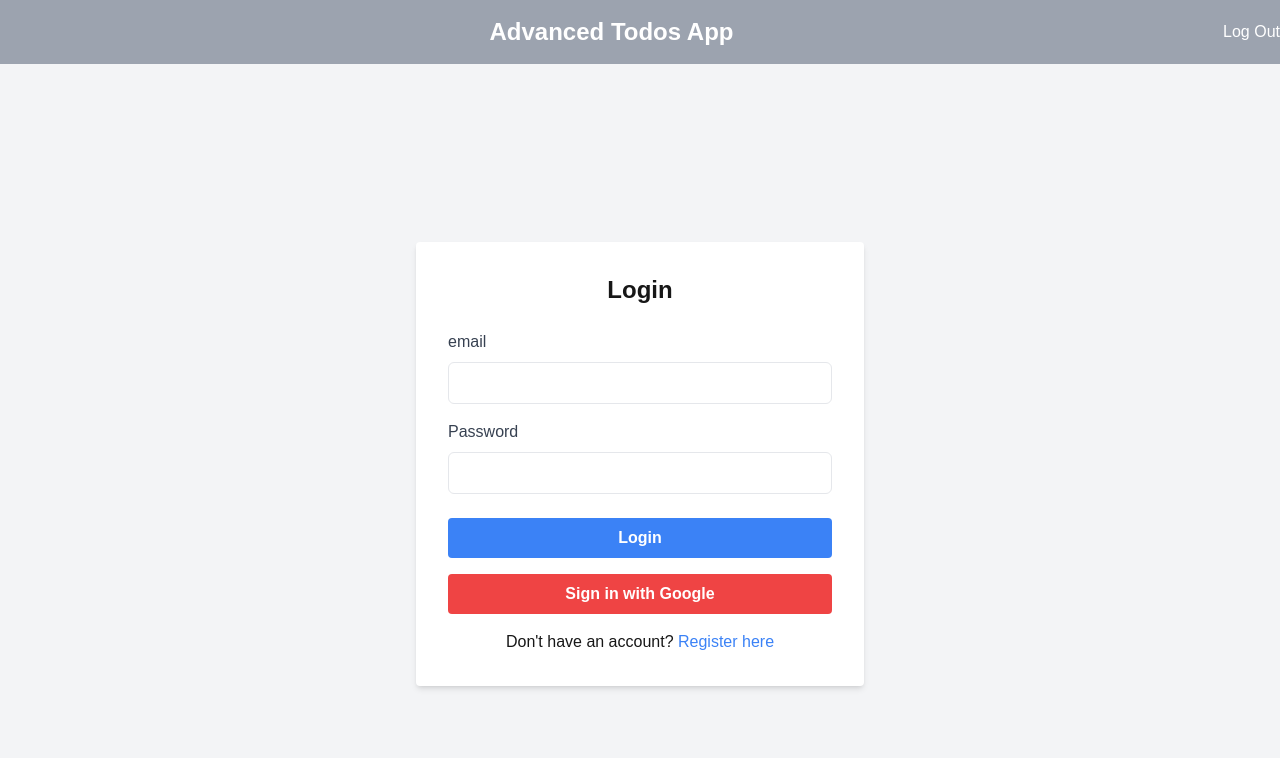
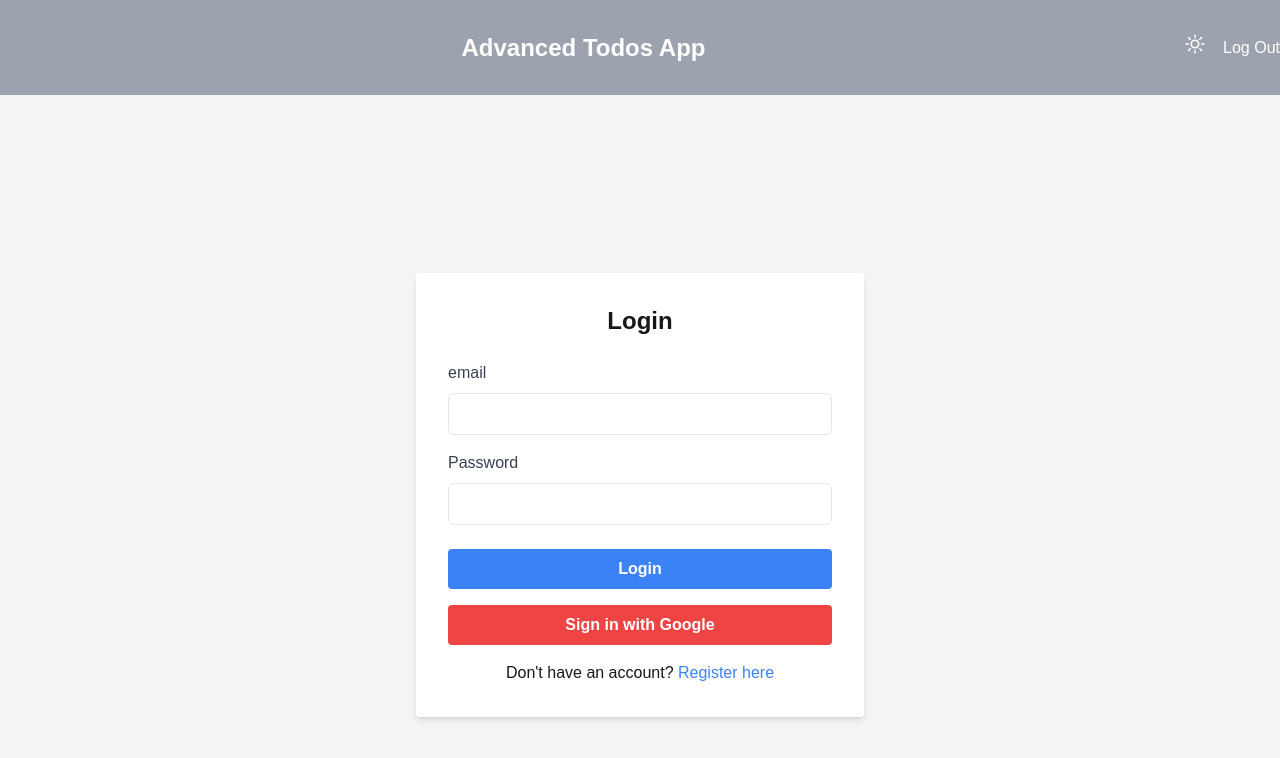
Before and after one commit to kaustubhraut-07/Advance-Todo-app-frontend, a Next.js app: page /login in a window 1280 px wide. Shown: the top 758 px of the page. Built offline with nearby package versions, Linux system fonts and the light colour scheme; no server answers.

Commit message:
setup the dark and light mode button and reducs tool in main nav page

```diff
--- a/src/app/dashboard/page.tsx
+++ b/src/app/dashboard/page.tsx
@@ -236,6 +236,8 @@ import { useSession } from 'next-auth/react';
 import { useRouter } from 'next/navigation';
 import { ToastContainer, toast } from 'react-toastify';
 import 'react-toastify/dist/ReactToastify.css';
+import {setDarkMode , toggleDarkMode} from '@/app/store/themslice';
+import { useDispatch, useSelector } from 'react-redux';
 
 interface Todo {
   id: number;
@@ -254,6 +256,16 @@ const DashboardPage: React.FC = () => {
   const { data: Session } = useSession();
   const itemsPerPage = 5;
   const router = useRouter();
+  const isDarkMode  = useSelector((state: any) => state.theme.isDarkMode);
+console.log(isDarkMode , "isDarkmode");
+  const dispatch = useDispatch();
+
+  const handleDarkMode = () => {
+
+    dispatch(setDarkMode(!isDarkMode));
+    toggleDarkMode();
+  };
+
 
   useEffect(() => {
     const fetchTodos = async () => {
--- a/src/app/navbar/page.tsx
+++ b/src/app/navbar/page.tsx
@@ -1,10 +1,26 @@
+'use client';
 import React from 'react';
 import Image from 'next/image';
 import { signOut, useSession } from 'next-auth/react';
+import { useSelector, useDispatch } from 'react-redux';
+import { setDarkMode, toggleDarkMode } from '@/app/store/themslice';
 
 const Navbar: React.FC = () => {
   const { data: session } = useSession();
-console.log(session , "session");
+  const dispatch = useDispatch();
+  const isDarkMode = useSelector((state: any) => state.theme.isDarkMode);
+  console.log(isDarkMode, "isDarkMode");
+
+  const handleDarkMode = () => {
+
+    dispatch(setDarkMode(!isDarkMode));
+    toggleDarkMode();
+
+  };
+
+
+
+  console.log(session, "session");
   return (
     <nav className="bg-gray-400 text-white py-4">
       <div className="container mx-auto flex justify-between items-center">
@@ -28,16 +44,33 @@ console.log(session , "session");
         <div className="flex-grow text-center">
           <h1 className="text-2xl font-bold">Advanced Todos App</h1>
         </div>
+        <div className='m-2 p-2'>
+          {isDarkMode ? (
+            <button onClick={handleDarkMode}>
 
+              <svg xmlns="http://www.w3.org/2000/svg" fill="none" viewBox="0 0 24 24" strokeWidth={1.5} stroke="currentColor" className="size-6">
+                <path strokeLinecap="round" strokeLinejoin="round" d="M21.752 15.002A9.72 9.72 0 0 1 18 15.75c-5.385 0-9.75-4.365-9.75-9.75 0-1.33.266-2.597.748-3.752A9.753 9.753 0 0 0 3 11.25C3 16.635 7.365 21 12.75 21a9.753 9.753 0 0 0 9.002-5.998Z" />
+              </svg>
+            </button>
+          )
+           :
+            (
+              <button onClick={handleDarkMode}>
+                <svg xmlns="http://www.w3.org/2000/svg" fill="none" viewBox="0 0 24 24" strokeWidth={1.5} stroke="currentColor" className="size-6">
+                  <path strokeLinecap="round" strokeLinejoin="round" d="M12 3v2.25m6.364.386-1.591 1.591M21 12h-2.25m-.386 6.364-1.591-1.591M12 18.75V21m-4.773-4.227-1.591 1.591M5.25 12H3m4.227-4.773L5.636 5.636M15.75 12a3.75 3.75 0 1 1-7.5 0 3.75 3.75 0 0 1 7.5 0Z" />
+                </svg>
+              </button>
+            )}
+      </div>
       <div>
         <button
-          onClick={()=>signOut({ callbackUrl: '/login' })}
+          onClick={() => signOut({ callbackUrl: '/login' })}
         >
           Log Out
         </button>
       </div>
     </div>
-    </nav>
+    </nav >
   );
 };
 
--- a/src/app/page.tsx
+++ b/src/app/page.tsx
@@ -1,3 +1,4 @@
+'use client'
 import { useRouter } from "next/navigation";
 import { useEffect } from "react";
 export default function Home() {
```
Lines whose indentation alone changed are shown as unchanged.
